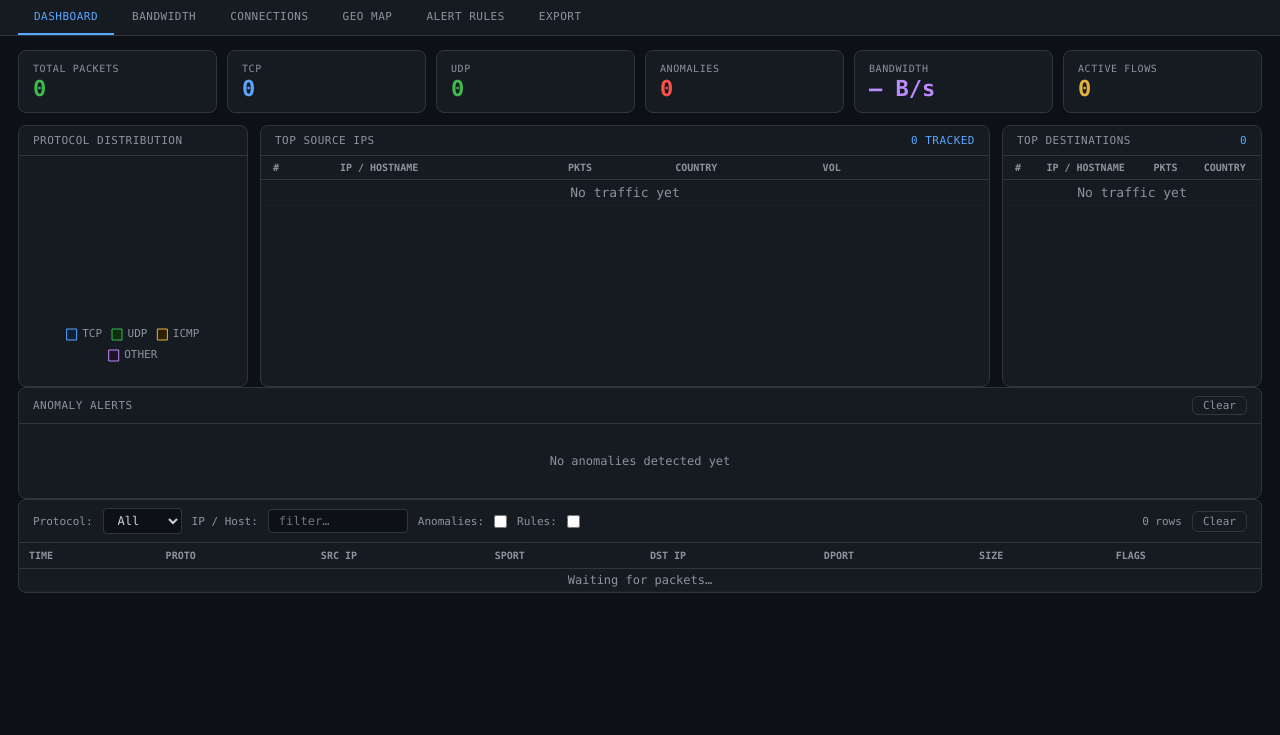
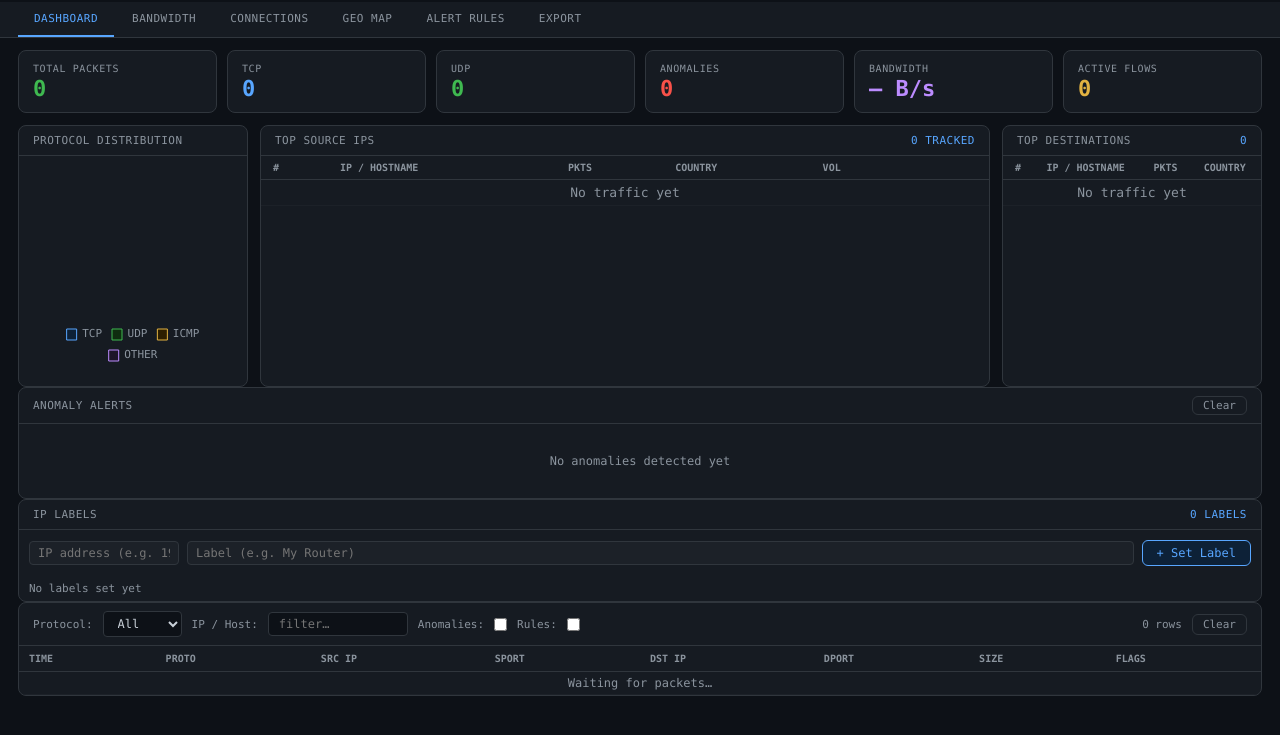
Before and after one commit to samueldgs1/traffic-analyzer, a Flask app: page / in a window 1280 px wide. Shown: the part 47-782 px from the top of the page. Run offline with Flask 3, Linux system fonts and the light colour scheme; some libraries are stand-ins or nearby versions.

Commit message:
Fix geo map lookup bug and add IP labeling feature
- Fix: geo_worker was skipping all lookups because request_geo() pre-set
  geo_cache[ip]=None (pending marker) and the worker then saw ip as already
  resolved. Changed check to bool(geo_cache.get(ip)) so None (pending) is
  treated as unresolved.
- Add IP Labels: assign custom names to any IP address via new panel on the
  Dashboard tab. Labels shown as purple tags in packet table, top IPs, and
  geo map popups. Persisted server-side, broadcast to all clients.
- Make tabbar sticky (position:sticky, top:49px) so it stays visible on scroll.

```diff
--- a/app.py
+++ b/app.py
@@ -93,6 +93,12 @@ rules_lock   = threading.Lock()
 alert_rules  = []
 rule_alerts  = deque(maxlen=500)
 
+# ---------------------------------------------------------------------------
+# IP Labels
+# ---------------------------------------------------------------------------
+labels_lock = threading.Lock()
+ip_labels   = {}
+
 
 # ─── helpers ────────────────────────────────────────────────────────────────
 
@@ -133,7 +139,7 @@ def geo_worker(q):
         if ip is None:
             break
         with geo_lock:
-            already = ip in geo_cache
+            already = bool(geo_cache.get(ip))  # None means pending, dict means resolved
         if not already and _GEO_ENABLED:
             try:
                 r = _requests.get(
@@ -426,6 +432,8 @@ def on_connect():
     with rules_lock:
         sock_emit('rules_state', list(alert_rules))
     sock_emit('rule_history', list(rule_alerts))
+    with labels_lock:
+        sock_emit('labels_state', dict(ip_labels))
 
 
 @socketio.on('start_capture')
@@ -498,6 +506,21 @@ def on_remove_rule(data):
     sock_emit('rules_state', rules)
 
 
+@socketio.on('set_ip_label')
+def on_set_label(data):
+    ip    = (data.get('ip') or '').strip()
+    label = (data.get('label') or '').strip()
+    if not ip:
+        return
+    with labels_lock:
+        if label:
+            ip_labels[ip] = label
+        else:
+            ip_labels.pop(ip, None)
+        snap = dict(ip_labels)
+    socketio.emit('labels_state', snap)
+
+
 # ─── Startup ──────────────────────────────────────────────────────────────────
 
 def _start_background_threads():
--- a/templates/index.html
+++ b/templates/index.html
@@ -42,7 +42,7 @@ header{background:var(--card);border-bottom:1px solid var(--border);padding:10px
 .btn-blue:not(:disabled):hover{background:#163050}
 
 /* ── Tab bar ── */
-.tabbar{background:var(--card);border-bottom:1px solid var(--border);display:flex;padding:0 18px;gap:2px}
+.tabbar{background:var(--card);border-bottom:1px solid var(--border);display:flex;padding:0 18px;gap:2px;position:sticky;top:49px;z-index:490}
 .tabbtn{background:none;border:none;border-bottom:2px solid transparent;color:var(--muted);padding:10px 16px;cursor:pointer;font-family:inherit;font-size:11px;text-transform:uppercase;letter-spacing:.5px;transition:all .15s}
 .tabbtn.active{color:var(--blue);border-bottom-color:var(--blue)}
 .tabbtn:hover:not(.active){color:var(--text)}
@@ -112,6 +112,14 @@ table.pkts tr.is-rule:hover td{background:#0d0d22}
 .rule-cell{color:var(--blue);font-size:11px;cursor:help}
 .empty-row{color:var(--muted);text-align:center;padding:32px}
 .host{color:var(--muted);font-size:10px;display:block;margin-top:1px}
+.ip-lbl{background:#2d1f4a;border:1px solid var(--purple);color:var(--purple);border-radius:3px;padding:0 4px;font-size:10px;margin-right:4px;white-space:nowrap}
+.label-form{display:flex;gap:8px;padding:10px;align-items:center;flex-wrap:wrap}
+.label-form input{background:var(--card2);border:1px solid var(--border);color:var(--text);border-radius:4px;padding:4px 8px;font-family:inherit;font-size:12px}
+.label-form input:first-child{width:150px}.label-form input:nth-child(2){flex:1;min-width:160px}
+.label-row{display:flex;align-items:center;gap:8px;padding:5px 10px;border-bottom:1px solid var(--border);font-size:12px}
+.label-row:last-child{border-bottom:none}
+.label-ip{color:var(--blue);flex:0 0 140px;font-size:11px}
+.label-name{flex:1;color:var(--purple)}
 
 /* ── Bandwidth tab ── */
 .bw-wrap{padding:16px;height:340px}
@@ -238,6 +246,19 @@ table.conns tr:hover td{background:var(--card2)}
       <button class="btn btn-ghost" style="padding:2px 10px;font-size:11px" onclick="clearAlerts()">Clear</button>
     </div>
     <div class="anomaly-scroll" id="alertList"><div class="no-alerts">No anomalies detected yet</div></div>
+  </div>
+
+  <!-- IP Labels -->
+  <div class="panel">
+    <div class="panel-head">IP Labels
+      <span class="panel-head-right" id="labelCount">0 labels</span>
+    </div>
+    <div class="label-form">
+      <input type="text" id="lblIP" placeholder="IP address (e.g. 192.168.1.1)">
+      <input type="text" id="lblName" placeholder="Label (e.g. My Router)" onkeydown="if(event.key==='Enter')setLabel()">
+      <button class="btn btn-blue" onclick="setLabel()">+ Set Label</button>
+    </div>
+    <div id="labelList"><div style="padding:6px 10px;color:var(--muted);font-size:11px">No labels set yet</div></div>
   </div>
 
   <!-- packet table -->
@@ -424,6 +445,7 @@ let ipCounts     = {};   // src ip -> count
 let dstCounts    = {};   // dst ip -> count
 let ipHostnames  = {};   // ip -> hostname
 let ipGeo        = {};   // ip -> {country,countryCode,lat,lon,isp}
+let ipLabels     = {};   // ip -> custom label
 let connMap      = {};   // key -> flow object
 let bwHistory    = [];
 let alertRules   = [];
@@ -531,7 +553,8 @@ function addMapMarker(ip, geo) {
   const r     = Math.max(5, Math.min(22, Math.log(count + 1) * 3.5));
   const color = markerColor(count);
   const host  = ipHostnames[ip] || ip;
-  const popup = `<b>${ip}</b><br>${host !== ip ? host+'<br>' : ''}${geo.country || ''}<br><small>${geo.isp || ''}</small>`;
+  const lbl   = ipLabels[ip] ? `<span style="color:#bc8cff">${ipLabels[ip]}</span><br>` : '';
+  const popup = `<b>${ip}</b><br>${lbl}${host !== ip ? host+'<br>' : ''}${geo.country || ''}<br><small>${geo.isp || ''}</small>`;
 
   if (mapMarkers[ip]) {
     mapMarkers[ip].setRadius(r).setStyle({color, fillColor:color}).setPopupContent(popup);
@@ -646,6 +669,7 @@ socket.on('conn_bulk', list => {
 });
 
 socket.on('rules_state', rules => { alertRules = rules; renderRules(); });
+socket.on('labels_state', d => { ipLabels = d; renderLabels(); tblDirty = true; ipDirty = true; });
 socket.on('stats_reset', () => {
   packets=[]; alerts=[]; ruleAlerts=[]; protoCounts={TCP:0,UDP:0,ICMP:0,OTHER:0};
   ipCounts={}; dstCounts={}; ipHostnames={}; ipGeo={}; connMap={};
@@ -686,6 +710,47 @@ setInterval(() => {
 // ── Render: packet table ──────────────────────────────────────────────────
 function markDirty() { tblDirty = true; }
 
+// ── IP label helpers ─────────────────────────────────────────────────────
+function fmtIPCell(ip) {
+  const lbl  = ipLabels[ip];
+  const host = ipHostnames[ip];
+  if (lbl) return `<span class="ip-lbl">${esc(lbl)}</span>${ip}`;
+  if (host && host !== ip) return `<span class="host">${truncate(host,22)}</span>`;
+  return ip;
+}
+
+function setLabel() {
+  const ip    = (document.getElementById('lblIP').value || '').trim();
+  const label = (document.getElementById('lblName').value || '').trim();
+  if (!ip) return;
+  socket.emit('set_ip_label', {ip, label});
+  document.getElementById('lblIP').value = '';
+  document.getElementById('lblName').value = '';
+}
+
+function removeLabel(ip) {
+  socket.emit('set_ip_label', {ip, label: ''});
+}
+
+function renderLabels() {
+  const entries = Object.entries(ipLabels);
+  const el = document.getElementById('labelList');
+  const count = document.getElementById('labelCount');
+  if (count) count.textContent = `${entries.length} label${entries.length!==1?'s':''}`;
+  if (!el) return;
+  if (!entries.length) {
+    el.innerHTML = '<div style="padding:6px 10px;color:var(--muted);font-size:11px">No labels set yet</div>';
+    return;
+  }
+  el.innerHTML = entries.map(([ip, lbl]) =>
+    `<div class="label-row">
+      <span class="label-ip">${esc(ip)}</span>
+      <span class="label-name">${esc(lbl)}</span>
+      <button class="btn btn-ghost" style="padding:1px 8px;font-size:10px" onclick="removeLabel('${esc(ip)}')">&#x2715;</button>
+    </div>`
+  ).join('');
+}
+
 function getFiltered() {
   const proto = document.getElementById('fProto').value;
   const ip    = document.getElementById('fIP').value.trim().toLowerCase();
@@ -715,16 +780,14 @@ function renderTable() {
   tbody.innerHTML = rows.slice(0,200).map(p => {
     const isA = p.anomalies && p.anomalies.length;
     const isR = p.rule_alerts && p.rule_alerts.length;
-    const srcH = ipHostnames[p.src_ip];
-    const dstH = ipHostnames[p.dst_ip];
     const flag = isA ? `<span class="flag-cell" title="${esc(p.anomalies.join(' | '))}">&#9888; ${p.anomalies.length}</span>` : '';
     const ruleFlag = isR ? `<span class="rule-cell" title="${esc(p.rule_alerts.join(', '))}"> &#9654;${p.rule_alerts.length}</span>` : '';
     return `<tr class="${isA?'is-anomaly':isR?'is-rule':''}">
       <td>${p.timestamp}</td>
       <td><span class="badge b-${p.protocol}">${p.protocol}</span></td>
-      <td title="${p.src_ip}">${srcH&&srcH!==p.src_ip?`<span class="host">${truncate(srcH,22)}</span>`:p.src_ip}</td>
+      <td title="${p.src_ip}">${fmtIPCell(p.src_ip)}</td>
       <td>${p.src_port??'—'}</td>
-      <td title="${p.dst_ip}">${dstH&&dstH!==p.dst_ip?`<span class="host">${truncate(dstH,22)}</span>`:p.dst_ip}</td>
+      <td title="${p.dst_ip}">${fmtIPCell(p.dst_ip)}</td>
       <td>${p.dst_port??'—'}</td>
       <td>${p.size}</td>
       <td>${flag}${ruleFlag}</td>
@@ -744,14 +807,13 @@ function renderTopIPs() {
     if (!sorted.length) { tbody.innerHTML = '<tr><td colspan="5" class="empty-row">No traffic yet</td></tr>'; return; }
     const mx = maxCount || (sorted[0]?.[1] || 1);
     tbody.innerHTML = sorted.map(([ip,cnt],i) => {
-      const h   = ipHostnames[ip];
       const geo = ipGeo[ip];
       const pct = Math.round(cnt/mx*100);
       const flag = geo?.countryCode ? getFlagEmoji(geo.countryCode) : '';
       const country = geo?.country || '';
       return `<tr>
         <td style="color:var(--muted)">${i+1}</td>
-        <td title="${ip}" style="color:var(--blue)">${h&&h!==ip?truncate(h,22):ip}</td>
+        <td title="${ip}">${fmtIPCell(ip)}</td>
         <td>${fmt(cnt)}</td>
         <td title="${country}">${flag}</td>
         <td><div class="bar-wrap"><div class="bar-fill" style="width:${pct}%"></div></div></td>
```
